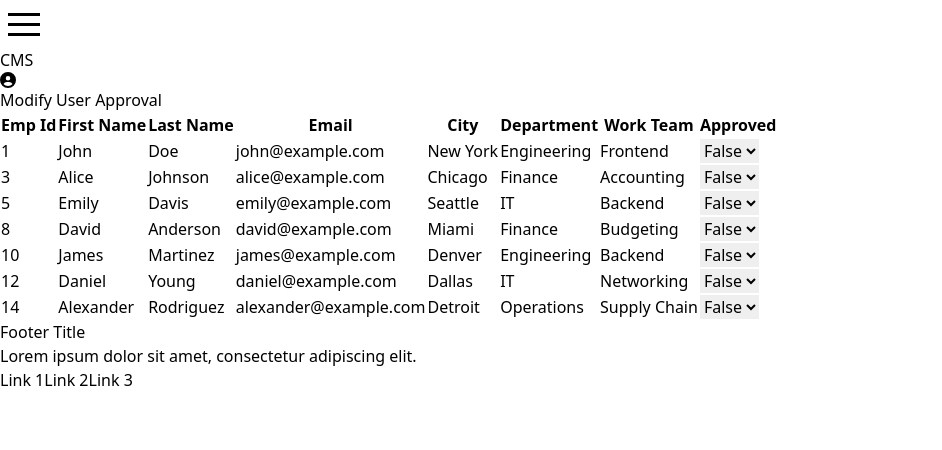
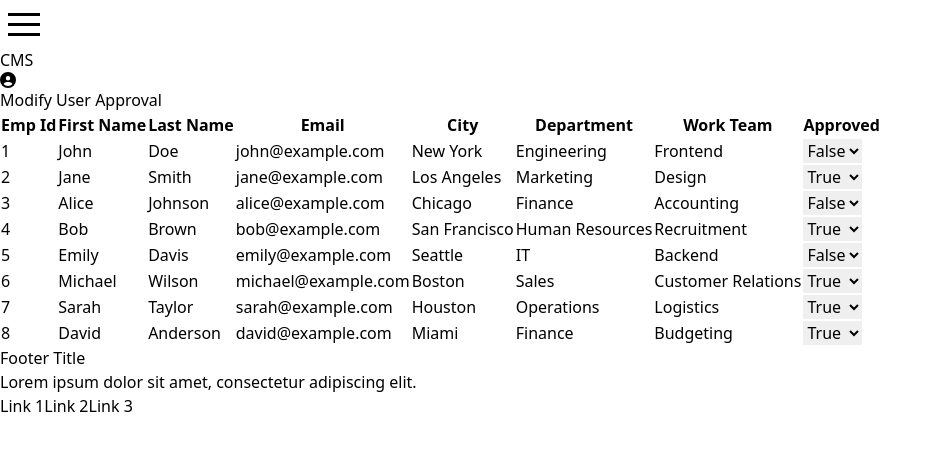
Before and after one commit to punyakrit/dashboard-cms, a React (Vite) app: page /Modify-User in a window 1280 px wide. Shown: the top 450 px of the page, without its empty margins (0-942 px from the left). Built offline with nearby package versions, Linux system fonts and the light colour scheme.

Commit message:
improved view

```diff
--- a/src/pages/ModifyUser.tsx
+++ b/src/pages/ModifyUser.tsx
@@ -1,11 +1,7 @@
-import { useState } from 'react';
+import React, { useState } from 'react';
 import data from '../userData.json';
 
-
 function ModifyUser() {
-  // Filter verified users
-  const verifiedUsers = data.filter(user => !user.verified);
-
   const [users, setUsers] = useState(data);
 
   const handleVerificationChange = (index:any, value:any) => {
@@ -20,6 +16,7 @@ function ModifyUser() {
   return (
     <div className="mx-10">
       <h2 className="text-2xl font-semibold my-4">Modify User Approval</h2>
+      <div style={{ maxHeight: 'calc(100vh - 200px)', overflowY: 'auto' }}>
         <table className="min-w-full divide-y divide-gray-200">
           <thead className="bg-gray-50">
             <tr>
@@ -31,12 +28,10 @@ function ModifyUser() {
               <th className="px-6 py-3 text-left text-xs font-medium text-gray-500 uppercase tracking-wider">Department</th>
               <th className="px-6 py-3 text-left text-xs font-medium text-gray-500 uppercase tracking-wider">Work Team</th>
               <th className="px-6 py-3 text-left text-xs font-medium text-gray-500 uppercase tracking-wider">Approved</th>
-
-
             </tr>
           </thead>
           <tbody className="bg-white divide-y divide-gray-200">
-          {verifiedUsers.map((user, index) => (
+            {users.map((user, index) => (
               <tr key={index} className={index % 2 === 0 ? 'bg-gray-50' : 'bg-white'}>
                 <td className="px-6 py-4 whitespace-nowrap">{user.empId}</td>
                 <td className="px-6 py-4 whitespace-nowrap">{user.firstName}</td>
@@ -60,6 +55,7 @@ function ModifyUser() {
           </tbody>
         </table>
       </div>
+    </div>
   );
 }
 
--- a/src/userData.json
+++ b/src/userData.json
@@ -85,73 +85,8 @@
     "city": "Miami",
     "department": "Finance",
     "workTeam": "Budgeting",
-    "verified": false
-  },
-  {
-    "empId": 9,
-    "firstName": "Emma",
-    "lastName": "Thomas",
-    "email": "emma@example.com",
-    "password": "passwordPQR",
-    "city": "Atlanta",
-    "department": "Marketing",
-    "workTeam": "Advertising",
     "verified": true
-  },
-  {
-    "empId": 10,
-    "firstName": "James",
-    "lastName": "Martinez",
-    "email": "james@example.com",
-    "password": "passwordSTU",
-    "city": "Denver",
-    "department": "Engineering",
-    "workTeam": "Backend",
-    "verified": false
-  },
-  {
-    "empId": 11,
-    "firstName": "Olivia",
-    "lastName": "Hernandez",
-    "email": "olivia@example.com",
-    "password": "passwordVWX",
-    "city": "Phoenix",
-    "department": "Human Resources",
-    "workTeam": "Training",
-    "verified": true
-  },
-  {
-    "empId": 12,
-    "firstName": "Daniel",
-    "lastName": "Young",
-    "email": "daniel@example.com",
-    "password": "passwordYZA",
-    "city": "Dallas",
-    "department": "IT",
-    "workTeam": "Networking",
-    "verified": false
-  },
-  {
-    "empId": 13,
-    "firstName": "Ava",
-    "lastName": "Garcia",
-    "email": "ava@example.com",
-    "password": "passwordBCD",
-    "city": "Philadelphia",
-    "department": "Marketing",
-    "workTeam": "Public Relations",
-    "verified": true
-  },
-  {
-    "empId": 14,
-    "firstName": "Alexander",
-    "lastName": "Rodriguez",
-    "email": "alexander@example.com",
-    "password": "passwordEFG",
-    "city": "Detroit",
-    "department": "Operations",
-    "workTeam": "Supply Chain",
-    "verified": false
   }
 
+
 ]
```
Lines whose indentation alone changed are shown as unchanged.
